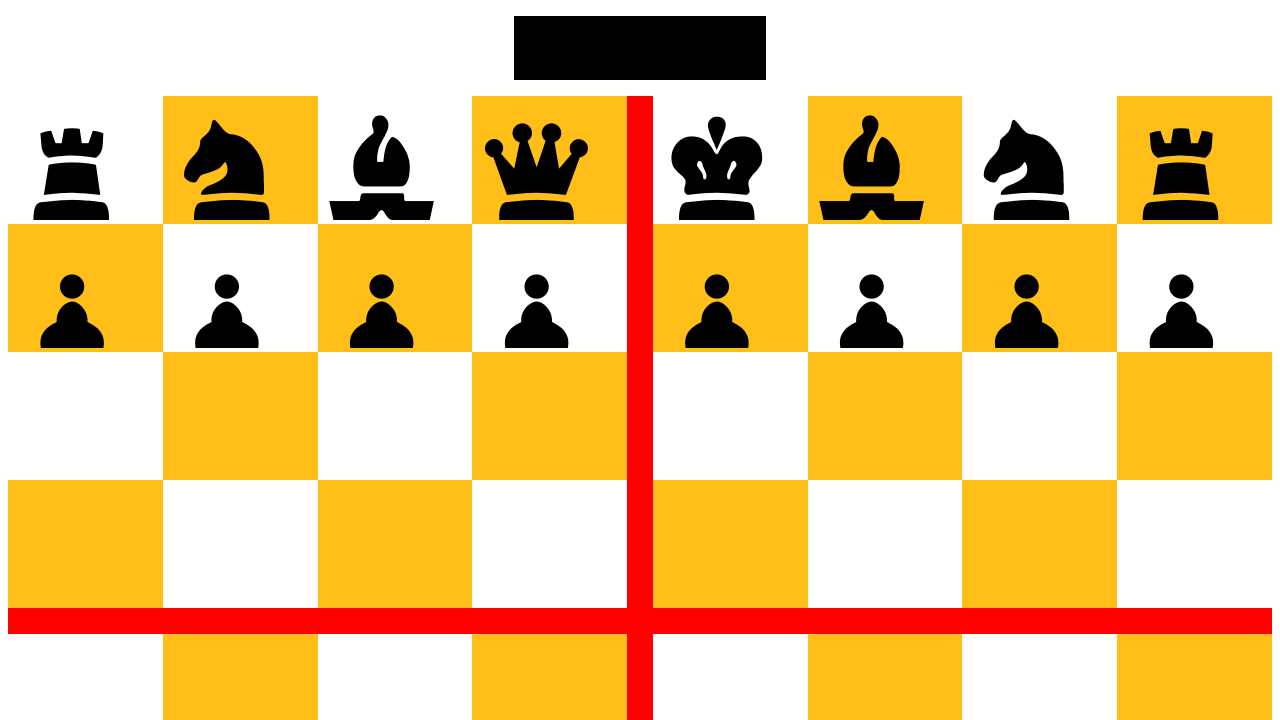
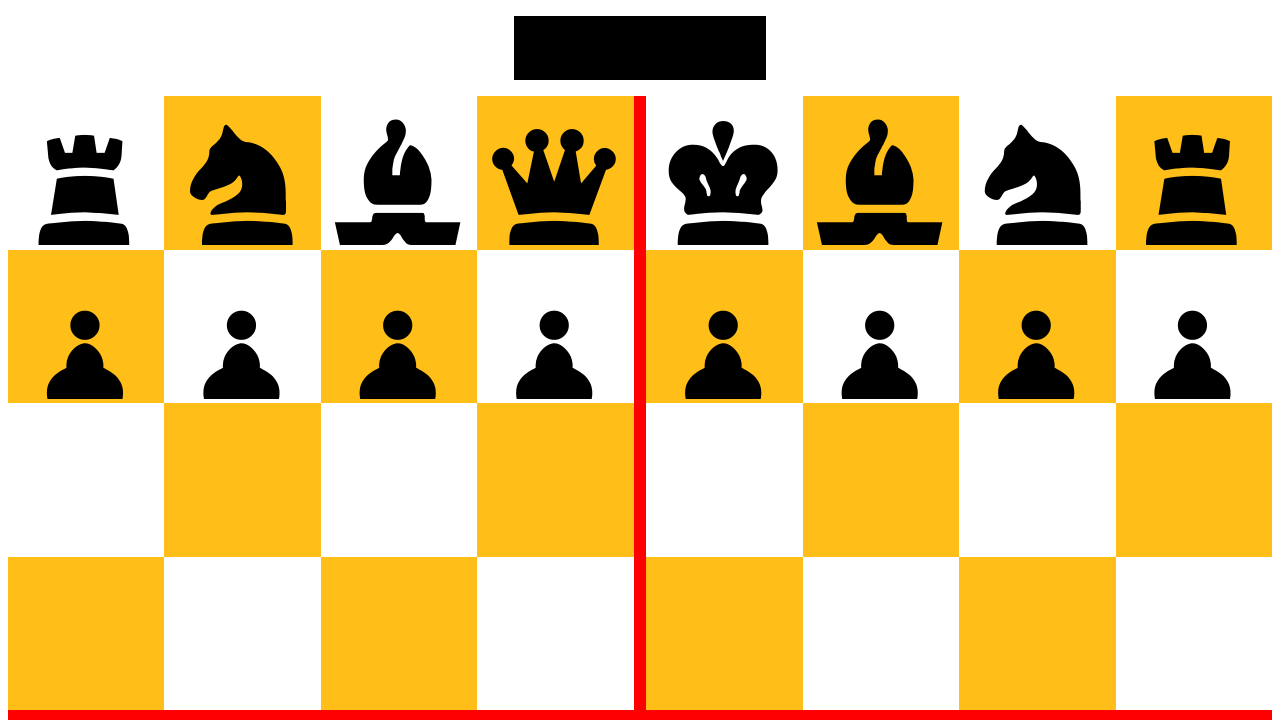
Before and after one commit to alebusi/chess, a plain HTML site: page index.html in a window 1280 px wide. Shown: the top 720 px of the page. Drawn offline with Linux system fonts and the light colour scheme.

Commit message:
Update style.css

```diff
--- a/style.css
+++ b/style.css
@@ -8,10 +8,10 @@
 }
 
 .chess div {
-  width: 10vw;
-  height: 10vw;
+  width: 12vw;
+  height: 12vw;
   font-family: myFont;
-  font-size: 10vw;
+  font-size: 12vw;
   align: center;
 }
 .colore1 {
@@ -24,12 +24,12 @@
 
 .bordo {
   background-color: red;
-  width: 2vw;
+  width: 1vw;
 }
 
 .bordo_orizz {
   background-color: red;
-  height: 2vw;
+  height: 1vw;
 }
 
 .pezzo1 {
```
